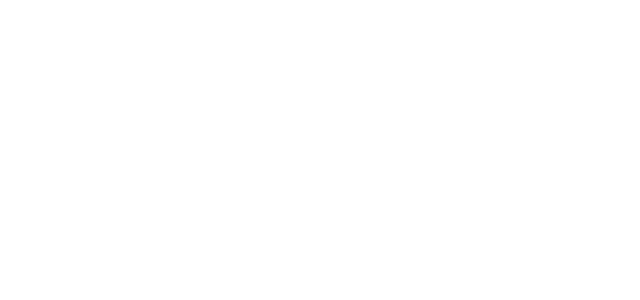
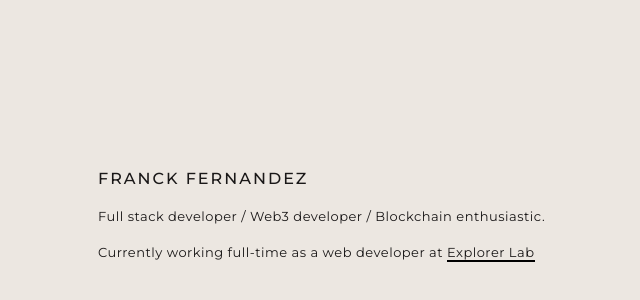
Before and after one commit to Franck-Fernandez-pro/core, a Next.js app: page / in a window 1280 px wide. Shown: the part 140-440 px from the top of the page, without its empty margins (30-670 px from the left). Built offline with nearby package versions, Linux system fonts and the light colour scheme.

Commit message:
Add prettier config + Add header

```diff
--- a/app/layout.tsx
+++ b/app/layout.tsx
@@ -1,12 +1,12 @@
-import type { Metadata } from 'next';
-import { Inter } from 'next/font/google';
-import './globals.css';
+import type { Metadata } from "next";
+import { Montserrat } from "next/font/google";
+import "./globals.css";
 
-const inter = Inter({ subsets: ['latin'] });
+const montserrat = Montserrat({ subsets: ["latin"] });
 
 export const metadata: Metadata = {
-  title: 'Franck Fernandez - Développeur Full Stack',
-  description: 'Franck Fernandez - Développeur Full Stack',
+  title: "Franck Fernandez - Développeur Full Stack",
+  description: "Franck Fernandez - Développeur Full Stack",
 };
 
 export default function RootLayout({
@@ -16,7 +16,9 @@
 }) {
   return (
     <html lang="fr">
-      <body className={inter.className}>{children}</body>
+      <body className={`${montserrat.className} bg-[#ece7e1] text-[#1a1818]`}>
+        {children}
+      </body>
     </html>
   );
 }
--- a/app/page.tsx
+++ b/app/page.tsx
@@ -1,3 +1,26 @@
 export default function Home() {
-  return <main className=""></main>;
+  return (
+    <main className="mx-auto max-w-[80%]">
+      <section className="pt-[30%]">
+        <h1 className="mb-4 text-base font-medium uppercase tracking-[2px]">
+          Franck Fernandez
+        </h1>
+        <div className="space-y-4 text-[13px] tracking-[0.5px]">
+          <p>
+            Full stack developer / Web3 developer / Blockchain enthusiastic.
+          </p>
+          <p>
+            Currently working full-time as a web developer at{" "}
+            <a
+              className="delay-250 cursor-pointer border-b-2 border-solid border-[#000] no-underline transition-all hover:border-transparent hover:line-through"
+              href="https://www.linkedin.com/company/explorers-g/"
+              target="_blank"
+            >
+              Explorer Lab
+            </a>
+          </p>
+        </div>
+      </section>
+    </main>
+  );
 }
--- a/package.json
+++ b/package.json
@@ -19,7 +19,8 @@
     "@types/react-dom": "^18",
     "autoprefixer": "^10.0.1",
     "postcss": "^8",
-    "prettier": "3.1.1",
+    "prettier": "^3.1.1",
+    "prettier-plugin-tailwindcss": "^0.5.10",
     "tailwindcss": "^3.3.0",
     "typescript": "^5"
   }
```
Also changed, not shown: 2 other files (tests, documents, lock files or other folders).
